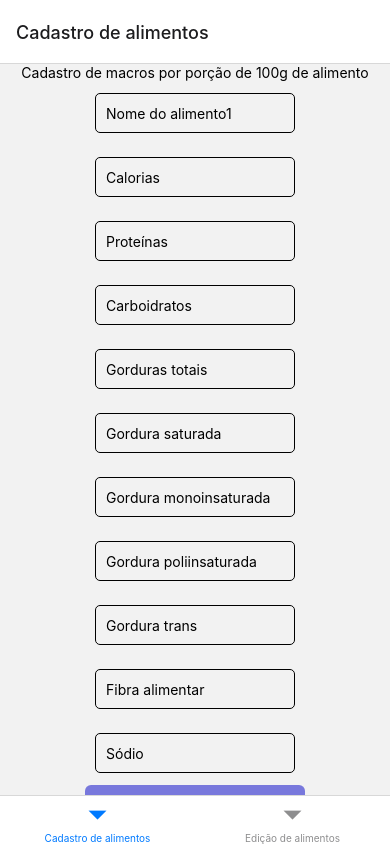
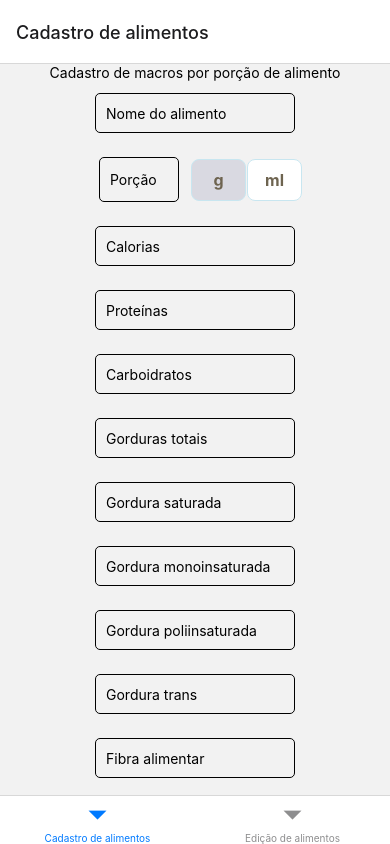
Before and after one commit to julianopaulos/macros-counter, a React Native app: screen /FoodMacrosAdd in a window 390 px wide. Built offline with nearby package versions, Linux system fonts and the light colour scheme.

Commit message:
add option component

```diff
--- /dev/null
+++ b/Components/CustomRadioButton/index.js
@@ -0,0 +1,35 @@
+import React from 'react'
+
+import { StyleSheet, Text, TouchableOpacity } from 'react-native'
+
+const styles = StyleSheet.create({
+    button: {
+      padding: 10,
+      borderRadius: 8,
+      marginRight: 1,
+      borderWidth: 1,
+      borderColor: 'rgba(200, 230, 240, 1)',
+      minWidth: 55,
+      minHeight: 40
+    },
+    text: {
+      fontSize: 16,
+      fontWeight: 'bold',
+      color: 'rgba(110, 100, 80, 1)',
+      textAlign: 'center'
+    },
+});
+
+function CustomRadioButton({ text, onSelect, selected }) {
+  const selectedBackgroundColor = {
+    backgroundColor: selected ? 'rgba(180,180,200,.4)' : 'rgba(255,255,255,1)'
+  };
+
+  return (
+    <TouchableOpacity style={{...styles.button, ...selectedBackgroundColor}} onPress={onSelect}>
+      <Text style={styles.text}>{text}</Text>
+    </TouchableOpacity>
+  )
+}
+
+export default CustomRadioButton
--- a/Components/DefaultButton/index.js
+++ b/Components/DefaultButton/index.js
@@ -1,12 +1,12 @@
 import React from 'react'
-import { Pressable, StyleSheet, Text, TouchableOpacity } from 'react-native'
+import { StyleSheet, Text, TouchableOpacity } from 'react-native'
 
 const styles = StyleSheet.create({
     default: {
       backgroundColor: 'rgba(120, 120, 220, 1)',
       borderRadius: 6,
     },
-    buttom: {
+    button: {
       alignItems: 'center',
       justifyContent: 'center',
       backgroundColor: 'rgba(120, 120, 220, 1)',
@@ -31,7 +31,7 @@ function DefaultButton({
 
   return (
     <TouchableOpacity
-      style={{...styles.buttom, ...newStyleProps}}
+      style={{...styles.button, ...newStyleProps}}
       onPress={handlePress}
     >
       <Text style={{...styles.text, fontSize: fontSize}}>{title}</Text>
--- a/Components/DefaultInputText/index.js
+++ b/Components/DefaultInputText/index.js
@@ -3,8 +3,6 @@ import { StyleSheet, TextInput } from 'react-native';
 
 const styles = StyleSheet.create({
   input: {
-    height: 40,
-    width: 200,
     margin: 12,
     borderWidth: 1,
     padding: 10,
@@ -15,11 +13,13 @@ const styles = StyleSheet.create({
 function DefaultInputText({
     onChange,
     placeholder,
-    keyboardType='default'
+    keyboardType='default',
+    inputWitdh = 200,
+    inputHeight = 40
 }) {
   return (
     <TextInput
-      style={styles.input}
+      style={{...styles.input, width: inputWitdh, height: inputHeight}}
       onChangeText={onChange}
       placeholder={placeholder}
       keyboardType={keyboardType}
--- a/Pages/FoodMacrosAdd/index.js
+++ b/Pages/FoodMacrosAdd/index.js
@@ -1,8 +1,9 @@
-import React from 'react'
+import React, { useState } from 'react'
 import { StatusBar, StyleSheet, Text, View } from 'react-native'
 import DefaultInputText from '../../Components/DefaultInputText'
 import DefaultButton from '../../Components/DefaultButton'
 import DefaultScrollView from '../../Components/DefaultScrollView';
+import CustomRadioButton from '../../Components/CustomRadioButton';
 
 const styles = StyleSheet.create({
   container: {
@@ -14,12 +15,30 @@ const styles = StyleSheet.create({
 });
 
 function FoodMacrosAdd() {
+  const [selectedValue, setSelectedValue] = useState('g')
+
   return (
     <DefaultScrollView style={styles.container}>
-      <Text>Cadastro de macros por porção de 100g de alimento</Text>
+      <Text>Cadastro de macros por porção de alimento</Text>
       <DefaultInputText
-        placeholder='Nome do alimento1'
+        placeholder='Nome do alimento'
       />
+      <View
+        style={{
+          display: 'flex',
+          flexDirection: 'row',
+          justifyContent: 'space-around',
+          alignItems: 'center',
+        }}>
+        <DefaultInputText
+          placeholder='Porção'
+          inputWitdh={80}
+          inputHeight={45}
+          keyboardType='numeric'
+        />
+        <CustomRadioButton text='g' onSelect={() => setSelectedValue('g')} selected={selectedValue == 'g'}/>
+        <CustomRadioButton text='ml' onSelect={() => setSelectedValue('ml')} selected={selectedValue == 'ml'}/>
+      </View>
       <DefaultInputText
         placeholder='Calorias'
         keyboardType='numeric'
--- a/app.json
+++ b/app.json
@@ -25,6 +25,9 @@
     },
     "web": {
       "favicon": "./assets/favicon.png"
-    }
+    },
+    "plugins": [
+
+    ]
   }
 }
--- a/package.json
+++ b/package.json
@@ -10,6 +10,9 @@
   },
   "dependencies": {
     "@expo/metro-runtime": "~3.1.3",
+    "@react-native-firebase/app": "^19.0.0",
+    "@react-native-firebase/auth": "^19.0.0",
+    "@react-native-firebase/crashlytics": "^19.0.0",
     "@react-navigation/bottom-tabs": "^6.5.16",
     "@react-navigation/native": "^6.1.14",
     "expo": "~50.0.8",
```
Also changed, not shown: 1 other file (tests, documents, lock files or other folders).
